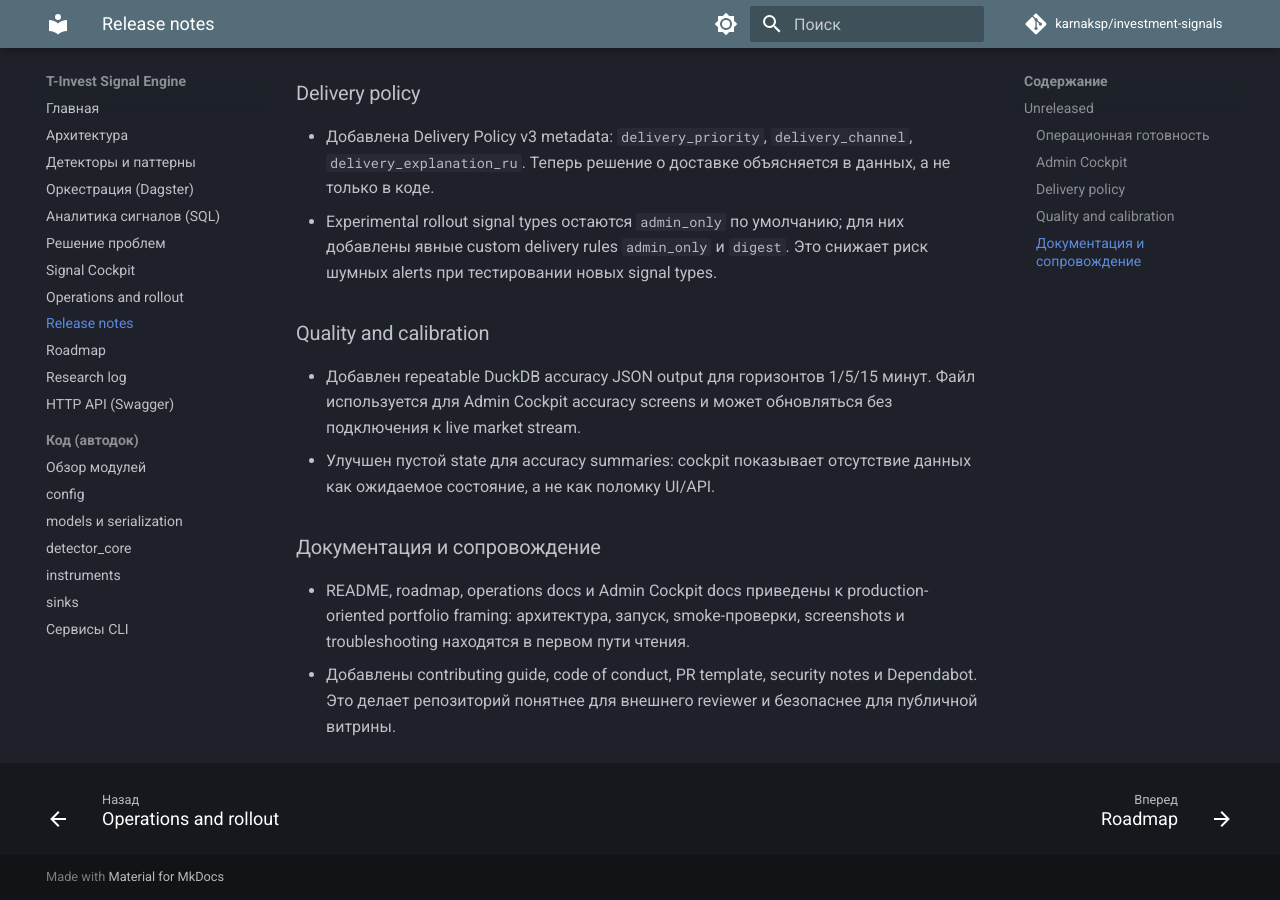
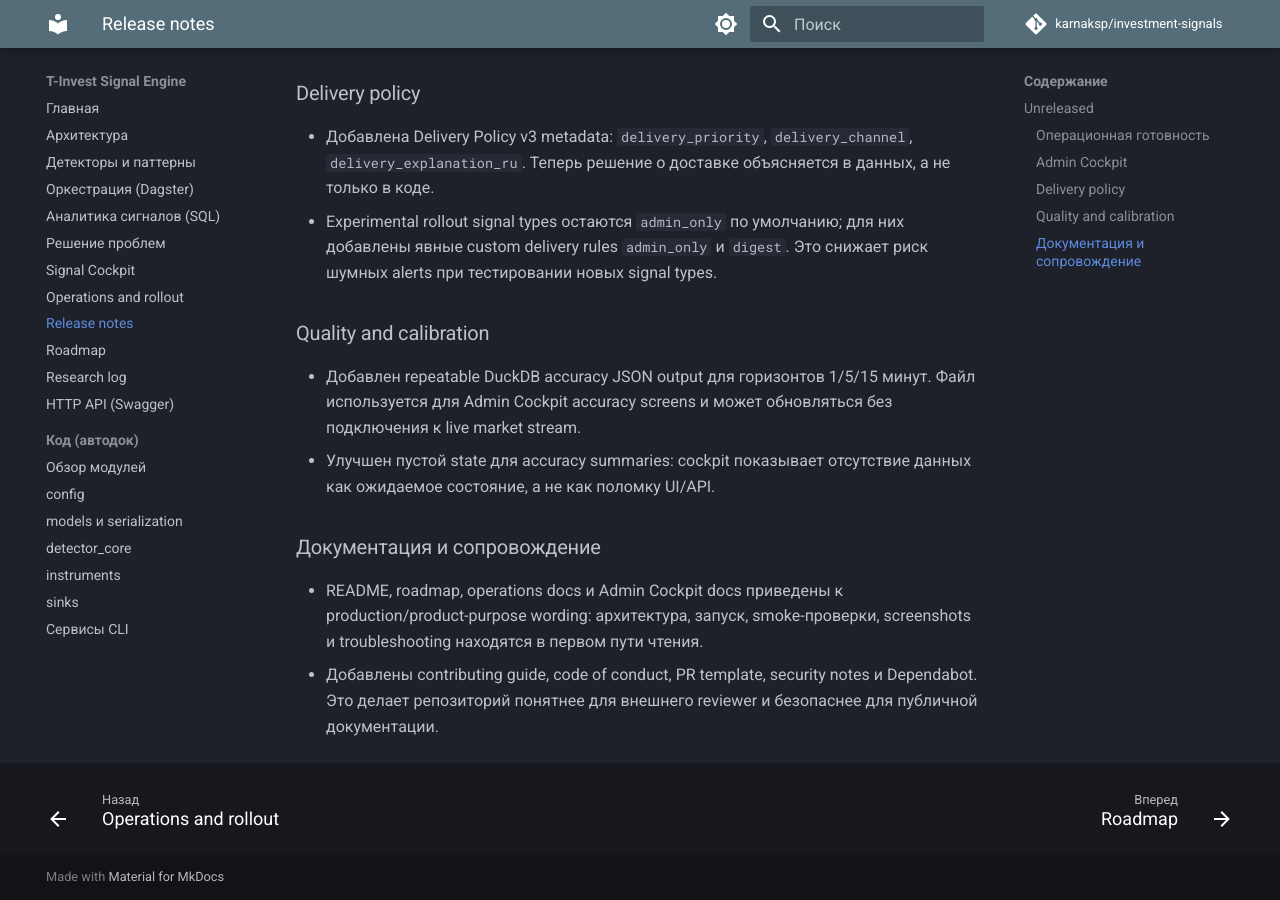
Before and after one commit to karnaksp/investment-signals, an MkDocs documentation site: the page built from docs/release_notes.md, in a window 1280 px wide and 900 px high, scrolled down 926 px. Built offline with MkDocs 1.6.1 and Material for MkDocs 9.7.7, drawn with Linux system fonts in a browser that asks for light colours; comment, search, counter and statistics services are not loaded.

Commit message:
Clarify production project framing

```diff
--- a/docs/release_notes.md
+++ b/docs/release_notes.md
@@ -29,5 +29,5 @@
 
 ### Документация и сопровождение
 
-- README, roadmap, operations docs и Admin Cockpit docs приведены к production-oriented portfolio framing: архитектура, запуск, smoke-проверки, screenshots и troubleshooting находятся в первом пути чтения.
-- Добавлены contributing guide, code of conduct, PR template, security notes и Dependabot. Это делает репозиторий понятнее для внешнего reviewer и безопаснее для публичной витрины.
+- README, roadmap, operations docs и Admin Cockpit docs приведены к production/product-purpose wording: архитектура, запуск, smoke-проверки, screenshots и troubleshooting находятся в первом пути чтения.
+- Добавлены contributing guide, code of conduct, PR template, security notes и Dependabot. Это делает репозиторий понятнее для внешнего reviewer и безопаснее для публичной документации.
```
Also changed, not shown: README.md (+1 -1 lines), docs/roadmap.md (+2 -2 lines).
